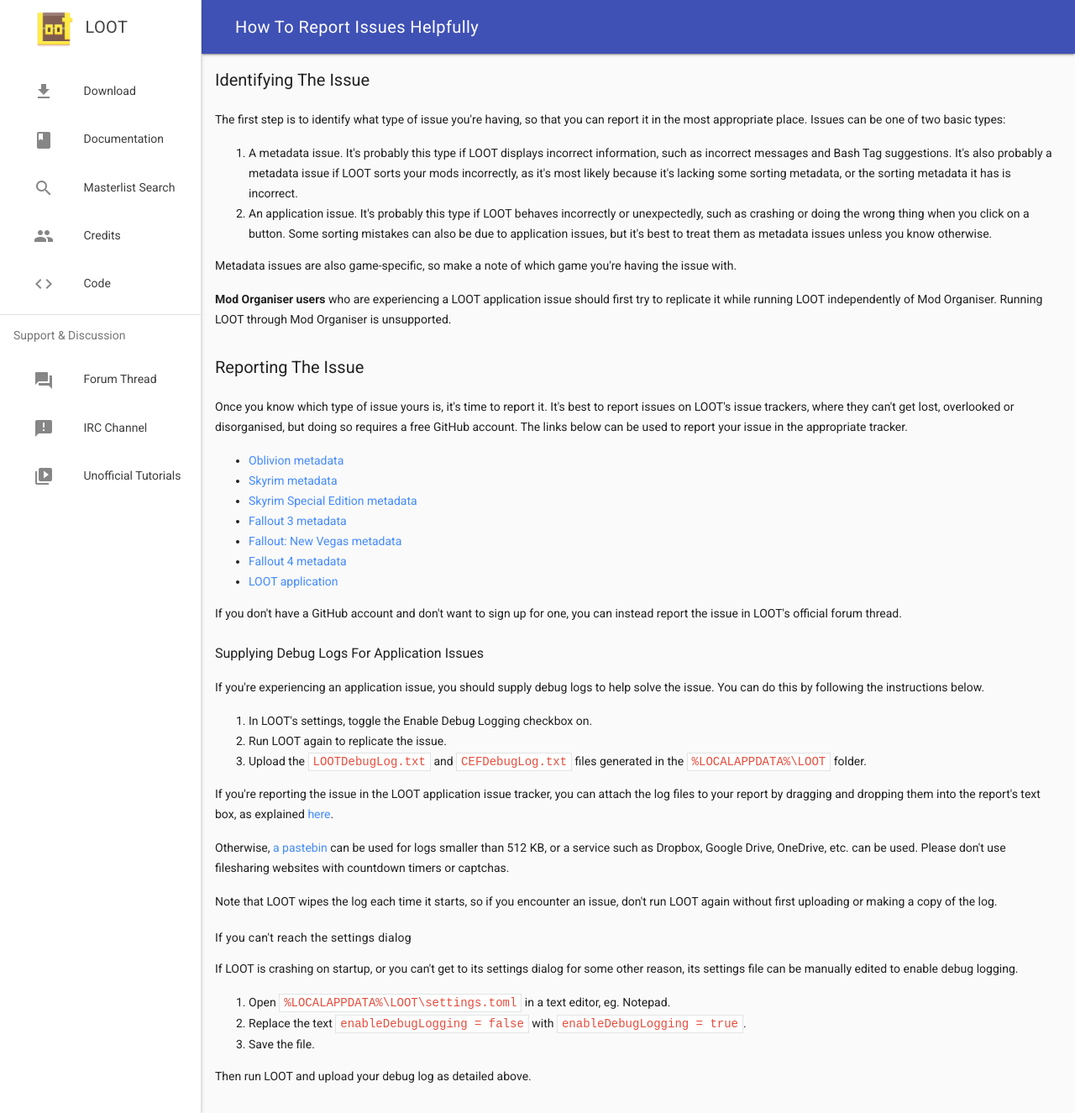
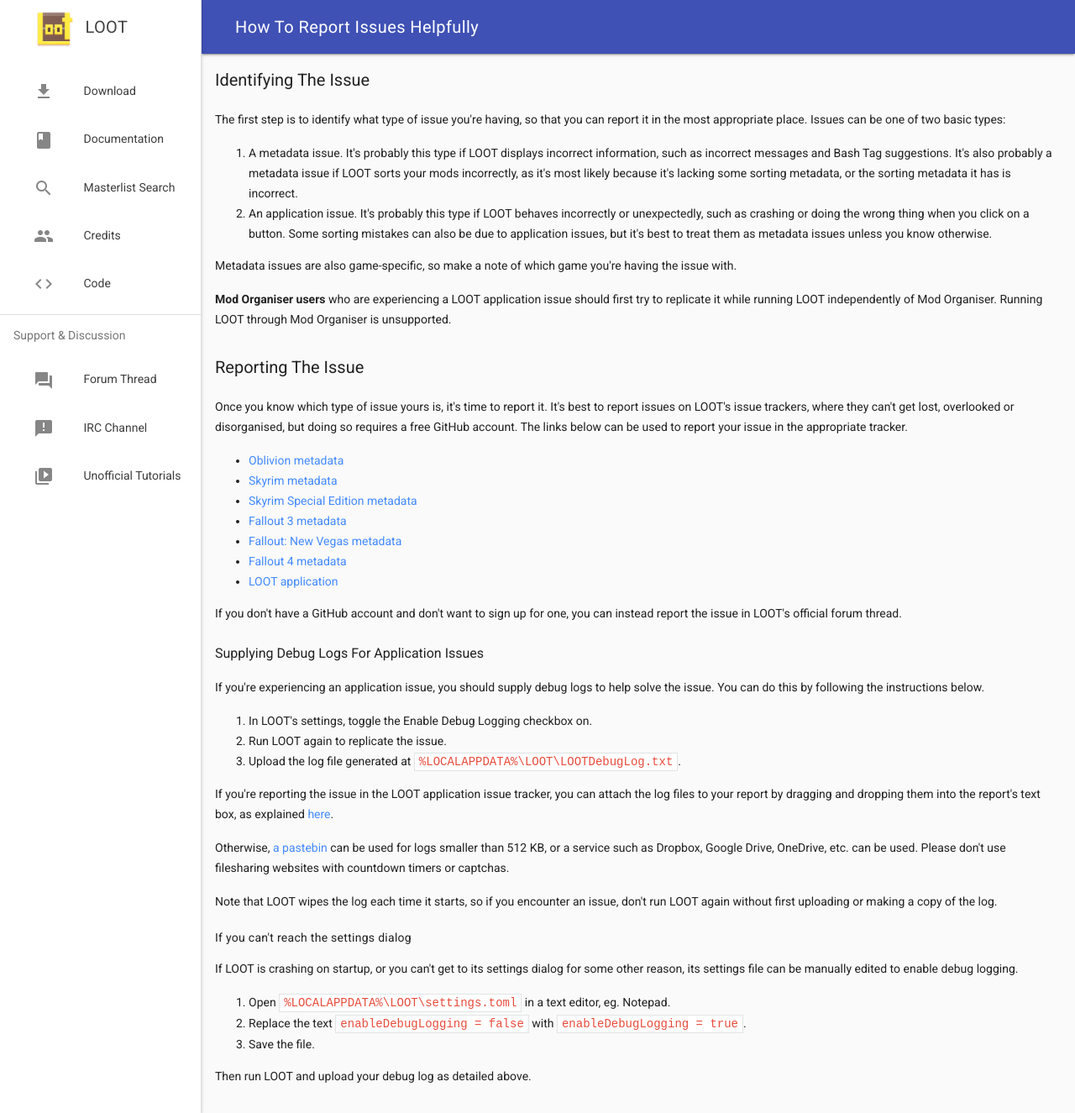
Before and after one commit to loot/loot.github.io, a Jekyll site: the page built from docs/help/How-To-Report-Issues-Helpfully.html, in a window 1280 px wide. Shown: the whole page at 84% size. Built offline with Jekyll 4.4.1, drawn with Linux system fonts in a browser that asks for light colours; nearby versions of some CDN libraries.

Commit message:
Remove mention of CEFDebugLog.txt
It's no longer generated by LOOT.

```diff
--- a/docs/help/How-To-Report-Issues-Helpfully.html
+++ b/docs/help/How-To-Report-Issues-Helpfully.html
@@ -39,7 +39,7 @@
 <ol>
   <li>In LOOT's settings, toggle the Enable Debug Logging checkbox on.</li>
   <li>Run LOOT again to replicate the issue.</li>
-  <li>Upload the <code>LOOTDebugLog.txt</code> and <code>CEFDebugLog.txt</code> files generated in the <code>%LOCALAPPDATA%\LOOT</code> folder.</li>
+  <li>Upload the log file generated at <code>%LOCALAPPDATA%\LOOT\LOOTDebugLog.txt</code>.</li>
 </ol>
 
 <p>If you're reporting the issue in the LOOT application issue tracker, you can attach the log files to your report by dragging and dropping them into the report's text box, as explained <a href="https://help.github.com/articles/file-attachments-on-issues-and-pull-requests/">here</a>.</p>
```
